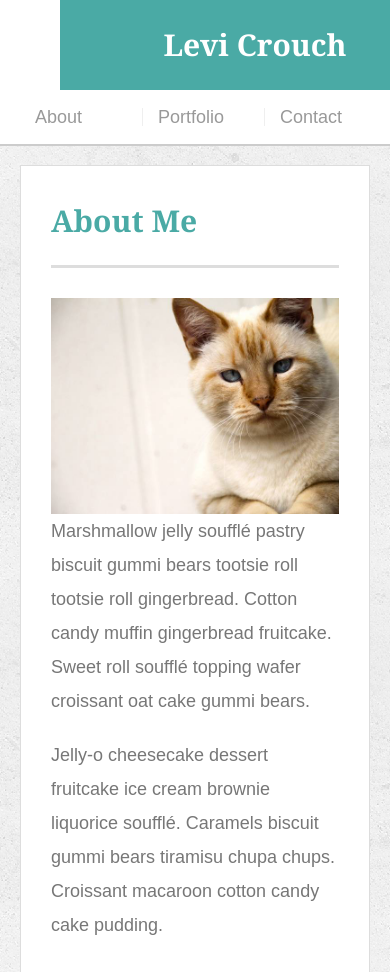
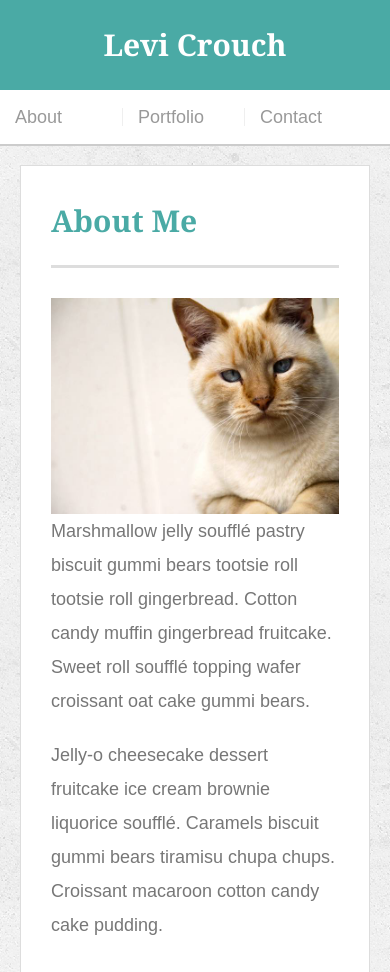
Before and after one commit to levicrouch/Responsive-Portfolio, a plain HTML site: page index.html in a window 390 px wide. Shown: the top 972 px of the page. Drawn offline with Linux system fonts and the light colour scheme.

Commit message:
Fixed bugs in 640px

```diff
--- a/assets/css/style.css
+++ b/assets/css/style.css
@@ -317,15 +317,21 @@ input[type=submit] {
   }
   }
   @media screen and (max-width: 640px) {
+    #masthead {
+      max-width: 640px;
+
+    }
     .container {
-      max-width: 640px;
+      margin-left: 0;
     }
     #logo {
       width: 100%;
+      margin-left: 0;
     }
     nav {
       width: 100%;
       float: left;
+      margin-right: 0;
       margin-top: 10px;
       margin-bottom: 10px;
     }
```
